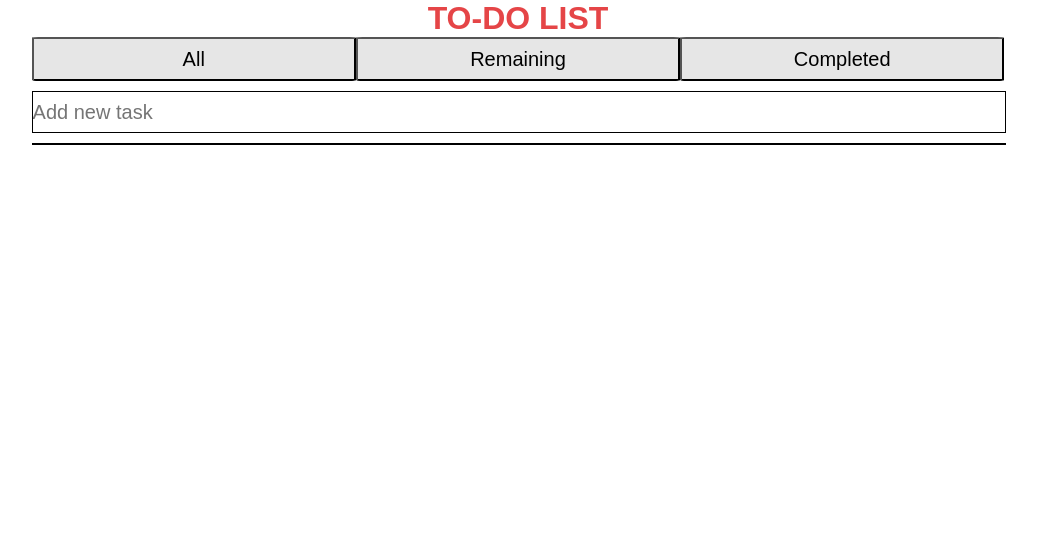
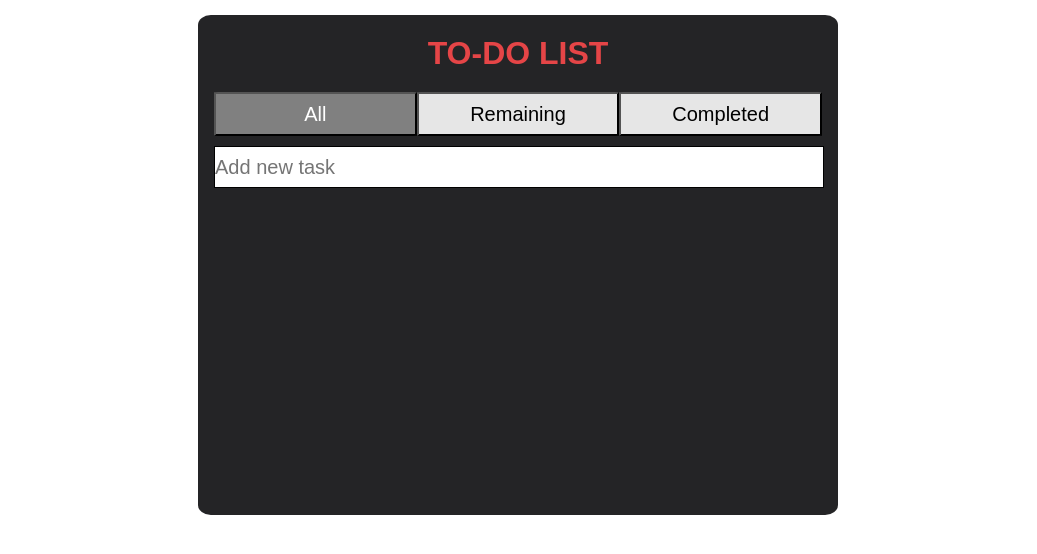
Before and after one commit to amit-shrestha/todo-list, a React (Create React App) app: page / in a window 1280 px wide. Shown: the top 554 px of the page, without its empty margins (122-1159 px from the left). Built offline with nearby package versions, Linux system fonts and the light colour scheme; the HTML template or start-up script is replaced by a standard one.

Commit message:
code refactor

```diff
--- a/src/assets/css/App.css
+++ b/src/assets/css/App.css
@@ -1,13 +1,7 @@
 .wrapper {
-  width: 80%;
+  width: 50%;
   min-height: 500px;
   margin: 0 auto;
+  background-color: #242426;
+  border-radius: 2%;
 }
-.container {
-  width: 95%;
-  margin: 0 auto;
-}
-h1 {
-  text-align: center;
-  color: #e54547;
-}
--- a/src/assets/css/Button.css
+++ b/src/assets/css/Button.css
@@ -7,3 +7,12 @@
   background-color: #e6e6e6;
   font-size: 20px;
 }
+.active {
+  width: 33.333333%;
+  line-height: 40px;
+  border-radius: 2%;
+  background-color: #e6e6e6;
+  font-size: 20px;
+  background-color: gray;
+  color: white;
+}
--- a/src/assets/css/Input.css
+++ b/src/assets/css/Input.css
@@ -3,12 +3,14 @@
   margin: 10px auto;
   border: 1px solid black;
 }
+
 .input-form input {
   width: 100%;
   line-height: 40px;
   border: none;
   font-size: 20px;
 }
+
 .edit-form {
   width: 70%;
   border: 1px solid black;
@@ -16,6 +18,7 @@
   line-height: 40px;
   margin-left: 2px;
 }
+
 .edit-form input {
   width: 100%;
   border: none;
--- a/src/assets/css/TodoList.css
+++ b/src/assets/css/TodoList.css
@@ -3,31 +3,39 @@
   margin: 0px;
   font-family: arial;
 }
+
 .clearfix::after,
 .clearfix::before {
   content: '';
   clear: both;
   display: table;
 }
+
 ul {
   width: 100%;
   list-style: none;
-  border: 1px solid black;
 }
+
 li {
   width: 100%;
   line-height: 50px;
+  font-size: 25px;
+  cursor: pointer;
 }
+
 .task-list {
   width: 75%;
   float: left;
   margin-left: 2px;
-  /* color: #e6e6e6; */
+  color: #e6e6e6;
+  word-wrap: break-word;
 }
+
 .complete {
   text-decoration: line-through;
-  /* color: #4e4e50; */
+  color: #4e4e50;
 }
+
 .menu {
   width: 20%;
   float: right;
--- /dev/null
+++ b/src/assets/css/TodoListWrapper.css
@@ -0,0 +1,12 @@
+.container {
+  width: 95%;
+  margin: 15px auto;
+  min-height: 500px;
+}
+
+h1 {
+  padding-top: 20px;
+  padding-bottom: 20px;
+  text-align: center;
+  color: #e54547;
+}
--- a/src/assets/css/Tool.css
+++ b/src/assets/css/Tool.css
@@ -4,3 +4,11 @@
   font-size: 15px;
   line-height: 30px;
 }
+
+.Delete {
+  background-color: #e54547;
+}
+
+.Edit {
+  background-color: #2828e6;
+}
--- a/src/components/App.js
+++ b/src/components/App.js
@@ -1,31 +1,30 @@
 import React from 'react';
 
 import '../assets/css/App.css';
-import Input from './Input';
-import TodoList from './TodoList';
-import Button from './Button';
+import TodoListWrapper from './TodoListWrapper';
 
 class App extends React.Component {
   constructor() {
     super();
+    const ALL = 'All';
     this.state = {
       todos: [],
-      option: 'All'
+      option: ALL
     };
   }
 
-  addTask = task => {
-    if (task) {
+  addTodo = task => {
+    if (this.isTaskValid(task)) {
       this.setState({
         todos: [
-          { todo: task, isCompleted: false, edit: false },
+          { todo: task, isCompleted: false, isEditing: false },
           ...this.state.todos
         ]
       });
     }
   };
 
-  completeTask = index => {
+  completeTodo = index => {
     let tasks = this.state.todos.map(item => {
       return { ...item };
     });
@@ -39,16 +38,16 @@ class App extends React.Component {
 
   deleteTodo = index => {
     let tasksToDelete = this.state.todos.filter(
-      item => this.state.todos.indexOf(item) !== index
+      (item, itemIndex) => itemIndex !== index
     );
     this.setState({ todos: tasksToDelete });
   };
 
-  editTodo = index => {
+  enableEdit = index => {
     let tasks = this.state.todos.map(item => {
       return { ...item };
     });
-    tasks[index].edit = !this.state.todos[index].edit;
+    tasks[index].isEditing = !this.state.todos[index].isEditing;
     this.setState({ todos: tasks });
   };
 
@@ -56,29 +55,36 @@ class App extends React.Component {
     let tasks = this.state.todos.map(item => {
       return { ...item };
     });
-    tasks[index].edit = !this.state.todos[index].edit;
+    tasks[index].isEditing = !this.state.todos[index].isEditing;
+    if (this.isTaskValid(task)) {
       tasks[index].todo = task;
+    }
     this.setState({ todos: tasks });
+  };
+
+  isTaskValid = task => {
+    if (task && task !== null && [...task].some(letter => letter !== ' ')) {
+      return true;
+    }
+
+    return false;
   };
 
   render() {
     return (
       <div className="wrapper">
-        <div className="container">
-          <h1>TO-DO LIST</h1>
-          <Button value="All" onClick={this.changeOption} />
-          <Button value="Remaining" onClick={this.changeOption} />
-          <Button value="Completed" onClick={this.changeOption} />
-          <Input onAdd={this.addTask} edit={false} />
-          <TodoList
+        <TodoListWrapper
+          onClick={this.changeOption}
+          activeOption={this.state.option}
+          onAdd={this.addTodo}
+          edit={false}
           todoList={this.state.todos}
-            completeTask={this.completeTask}
+          completeTask={this.completeTodo}
           option={this.state.option}
           deleteTodo={this.deleteTodo}
-            onEdit={this.editTodo}
+          onEdit={this.enableEdit}
           updateTodo={this.updateTodo}
         />
-        </div>
       </div>
     );
   }
--- a/src/components/Button.js
+++ b/src/components/Button.js
@@ -3,10 +3,15 @@ import React from 'react';
 import '../assets/css/Button.css';
 
 const Button = props => {
-  const { onClick, value } = props;
+  const { onClick, value, activeOption } = props;
+
+  const handleClick = () => onClick(value);
 
   return (
-    <button className={value} onClick={() => onClick(value)}>
+    <button
+      className={activeOption === value ? 'active' : value}
+      onClick={handleClick}
+    >
       {value}
     </button>
   );
--- a/src/components/Input.js
+++ b/src/components/Input.js
@@ -6,22 +6,27 @@ class Input extends React.Component {
   constructor() {
     super();
     this.state = {
-      initialValue: '',
+      value: '',
       temp: ''
     };
   }
 
+  handleChange = event => {
+    this.props.edit
+      ? this.setState({ value: event.target.value })
+      : this.setState({ temp: event.target.value });
+  };
+
   handleSubmit = event => {
     event.preventDefault();
-    document.getElementsByClassName('input-form')[0].reset();
     this.props.edit
-      ? this.props.onEdit(this.props.index, this.state.initialValue)
+      ? this.props.onEdit(this.props.index, this.state.value)
       : this.props.onAdd(this.state.temp);
-    this.setState({ temp: '', initialValue: '' });
+    this.setState({ temp: '', value: '' });
   };
 
   componentDidMount() {
-    this.setState({ initialValue: this.props.value });
+    this.setState({ value: this.props.value });
   }
 
   render() {
@@ -30,10 +35,8 @@ class Input extends React.Component {
         <input
           type="text"
           placeholder=""
-          value={this.state.initialValue}
-          onChange={event =>
-            this.setState({ initialValue: event.target.value })
-          }
+          value={this.state.value}
+          onChange={event => this.handleChange(event)}
         />
       </form>
     ) : (
@@ -41,7 +44,8 @@ class Input extends React.Component {
         <input
           type="text"
           placeholder="Add new task"
-          onChange={event => this.setState({ temp: event.target.value })}
+          value={this.state.temp}
+          onChange={event => this.handleChange(event)}
         />
       </form>
     );
--- a/src/components/TodoList.js
+++ b/src/components/TodoList.js
@@ -26,7 +26,7 @@ const TodoList = props => {
     <ul>
       {list.map((item, index) => (
         <li className="clearfix" key={index}>
-          {item.edit ? (
+          {item.isEditing ? (
             <Input
               onEdit={updateTodo}
               edit={true}
@@ -42,8 +42,8 @@ const TodoList = props => {
             </div>
           )}
           <div className="menu">
-            <Tool value="Edit" action={onEdit} index={index} />
-            <Tool value="Delete" action={deleteTodo} index={index} />
+            <Tool value="Edit" onClick={onEdit} index={index} />
+            <Tool value="Delete" onClick={deleteTodo} index={index} />
           </div>
         </li>
       ))}
--- /dev/null
+++ b/src/components/TodoListWrapper.js
@@ -0,0 +1,41 @@
+import React from 'react';
+
+import Input from './Input';
+import TodoList from './TodoList';
+import Button from './Button';
+import '../assets/css/TodoListWrapper.css';
+
+const TodoListWrapper = props => {
+  const {
+    onClick,
+    activeOption,
+    onAdd,
+    edit,
+    todoList,
+    completeTask,
+    option,
+    deleteTodo,
+    onEdit,
+    updateTodo
+  } = props;
+
+  return (
+    <div className="container">
+      <h1>TO-DO LIST</h1>
+      <Button value="All" onClick={onClick} activeOption={activeOption} />
+      <Button value="Remaining" onClick={onClick} activeOption={activeOption} />
+      <Button value="Completed" onClick={onClick} activeOption={activeOption} />
+      <Input onAdd={onAdd} edit={edit} />
+      <TodoList
+        todoList={todoList}
+        completeTask={completeTask}
+        option={option}
+        deleteTodo={deleteTodo}
+        onEdit={onEdit}
+        updateTodo={updateTodo}
+      />
+    </div>
+  );
+};
+
+export default TodoListWrapper;
--- a/src/components/Tool.js
+++ b/src/components/Tool.js
@@ -3,10 +3,12 @@ import React from 'react';
 import '../assets/css/Tool.css';
 
 const Tool = props => {
-  const { value, action, index } = props;
+  const { value, onClick, index } = props;
+
+  const handleClick = () => onClick(index);
 
   return (
-    <button className={value} onClick={() => action(index)}>
+    <button className={value} onClick={handleClick}>
       {value}
     </button>
   );
```
Lines whose indentation alone changed are shown as unchanged.
